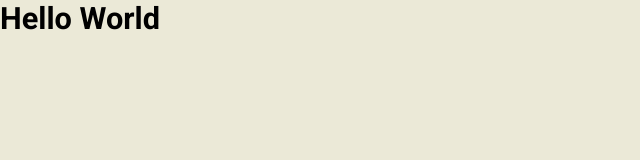
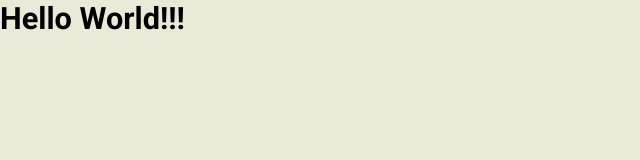
Before and after one commit to CrisnaldoSantos/empresas-web, a React (Create React App) app: page / in a window 1280 px wide. Shown: the top 160 px of the page, without its empty margins (0-640 px from the left). Built offline with nearby package versions, Linux system fonts and the light colour scheme.

Commit message:
feat: create login route

```diff
--- a/src/App.js
+++ b/src/App.js
@@ -1,11 +1,8 @@
 import React from 'react';
+import Routes from './routes';
 
 function App() {
-  return (
-    <div>
-      <h1>Hello World</h1>
-    </div>
-  );
+  return <Routes />;
 }
 
 export default App;
--- a/src/routes.js
+++ b/src/routes.js
@@ -1,8 +1,15 @@
 import React from 'react';
-import { BrowserRouter, Route, Switch } from 'react-router-dom';
+import { BrowserRouter, Switch, Route } from 'react-router-dom';
+import Login from './views/Login/index';
 
 function routes() {
-  return <div />;
+  return (
+    <BrowserRouter>
+      <Switch>
+        <Route path="/" component={Login} />
+      </Switch>
+    </BrowserRouter>
+  );
 }
 
 export default routes;
--- a/src/views/Login/index.js
+++ b/src/views/Login/index.js
@@ -1,6 +1,6 @@
 import React from 'react';
 
-function login() {
+function Login() {
   return (
     <div>
       <h1>Hello World!!!</h1>
@@ -8,4 +8,4 @@ function login() {
   );
 }
 
-export default login;
+export default Login;
```
Also changed, not shown: src/styles/login.js (added, +7 -0 lines), 1 other file (tests, documents, lock files or other folders).
